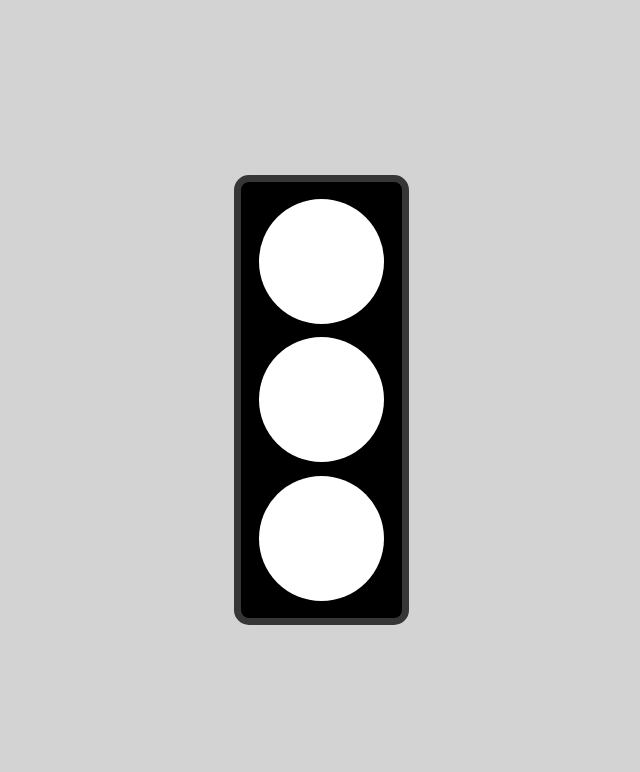
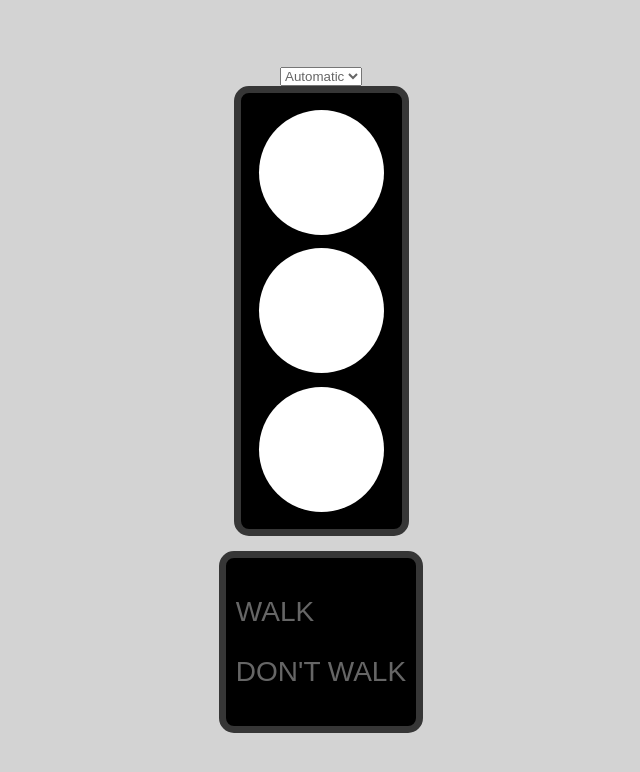
Before and after one commit to cadams8238/trafficLight-codeChallenge, a React (Create React App) app: page / in a window 1280 px wide. Shown: the top 772 px of the page, without its empty margins (319-959 px from the left). Built offline with nearby package versions, Linux system fonts and the light colour scheme.

Commit message:
added a walk sign to correspond with traffic light. Began implementing a manual vs automatic mode, not yet completed

```diff
--- a/src/components/App.js
+++ b/src/components/App.js
@@ -1,12 +1,19 @@
 import React, { Component } from "react";
 import SingleLight from "./SingleLight";
+import WalkSign from "./WalkSign";
+import DropDownForm from "./DropDownForm";
 import styles from "../styles/App.module.css";
+
+// green = WALK (green)
+// yellow = blinking DON'T WALK
+// red = DON'T WALK (red)
 
 class App extends Component {
 	constructor(props) {
 		super(props);
 		this.state = {
-			activeLight: null
+			activeLight: null,
+			mode: "Manual"
 		};
 	}
 	whenClicked() {
@@ -22,6 +29,11 @@ class App extends Component {
 					activeLight: null
 				})
 			);
+	}
+	changeModes(mode) {
+		this.setState({
+			mode
+		});
 	}
 	render() {
 		let lights = [];
@@ -40,8 +52,12 @@ class App extends Component {
 		}
 
 		return (
-			<div className={styles.container} onClick={() => this.whenClicked()}>
-				{lights}
+			<div className={styles.allTrafficSigns}>
+				<DropDownForm changeMode={mode => this.changeModes(mode)} />
+				<div className={styles.container} onClick={() => this.whenClicked()}>
+					{lights}
+				</div>
+				<WalkSign active={this.state.activeLight} />
 			</div>
 		);
 	}
--- /dev/null
+++ b/src/components/DropDownForm.js
@@ -0,0 +1,12 @@
+import React from "react";
+
+const DropDownForm = ({ changeMode }) => {
+	return (
+		<select onSubmit={e => changeMode(e.target.value)}>
+			<option value="Automatic">Automatic</option>
+			<option value="Manual">Manual</option>
+		</select>
+	);
+};
+
+export default DropDownForm;
--- /dev/null
+++ b/src/components/WalkSign.js
@@ -0,0 +1,26 @@
+import React from "react";
+import styles from "../styles/WalkSign.module.css";
+
+const WalkSign = ({ active }) => {
+	// if active === "green"
+	// className={styles.green}
+	// if active === "yellow"
+	// className={styles.yellow}
+	// if active === "red"
+	// className={styles.red}
+
+	return (
+		<div className={styles.walkSign}>
+			<p className={active === "green" ? styles.green : ""}>WALK</p>
+			<p
+				className={`${active === "red" ? styles.red : ""} ${
+					active === "yellow" ? styles.yellow : ""
+				}`}
+			>
+				DON'T WALK
+			</p>
+		</div>
+	);
+};
+
+export default WalkSign;
--- a/src/index.css
+++ b/src/index.css
@@ -7,10 +7,6 @@ body {
 	-webkit-font-smoothing: antialiased;
 	-moz-osx-font-smoothing: grayscale;
 	background-color: lightgrey;
-	display: flex;
-	justify-content: center;
-	align-items: center;
-	min-height: 100vh;
 }
 
 code {
--- a/src/styles/App.module.css
+++ b/src/styles/App.module.css
@@ -1,3 +1,11 @@
+.allTrafficSigns {
+	display: flex;
+	flex-direction: column;
+	justify-content: center;
+	align-items: center;
+	min-height: 100vh;
+}
+
 .container {
 	box-sizing: border-box;
 	height: 450px;
@@ -10,4 +18,5 @@
 	flex-direction: column;
 	justify-content: space-around;
 	align-items: center;
+	margin-bottom: 15px;
 }
--- /dev/null
+++ b/src/styles/WalkSign.module.css
@@ -0,0 +1,30 @@
+.walkSign {
+	box-sizing: border-box;
+	background-color: black;
+	border: 7px solid rgb(54, 54, 54);
+	border-radius: 15px;
+	padding: 10px;
+}
+
+.walkSign p {
+	font-size: 1.75em;
+}
+
+.green {
+	color: green;
+}
+
+.yellow {
+	color: yellow;
+	animation: yellowBlink 1s linear infinite;
+}
+
+@keyframes yellowBlink {
+	50% {
+		opacity: 0;
+	}
+}
+
+.red {
+	color: red;
+}
```
